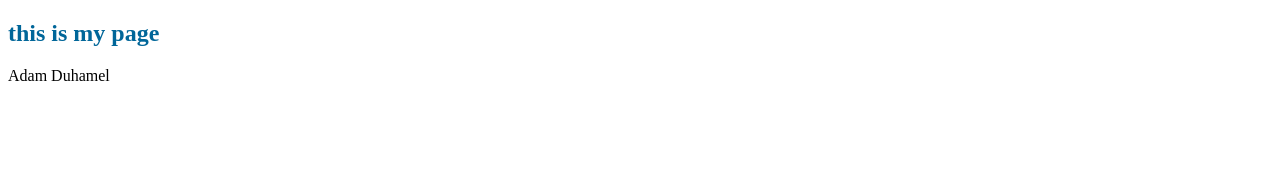
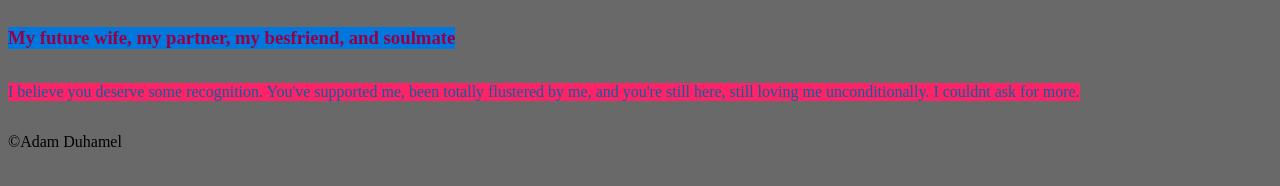
Before and after one commit to AdamD-2096/html-me-something, a plain HTML site: page index.html in a window 1280 px wide. Drawn offline with Linux system fonts and the light colour scheme.

Commit message:
added a header and footer and structured main also edited style

```diff
--- a/index.html
+++ b/index.html
@@ -1,11 +1,42 @@
 <!DOCTYPE html>
 <html>
     <head>
-        <title>Adams page</title>
+        <title>My Love -*- Rae</title>
         <link type="text/css" rel="stylesheet" href="style.css">
     </head>
     <body>
-        <h2>this is my page</h2>
-        <p>Adam Duhamel</p>
+        <header>
+            <h3 class="rachel">My future wife, my partner, my besfriend, and soulmate</h3>
+            <p class="adam">I believe you deserve some recognition.
+                You've supported me, been totally flustered by me, and you're still here,
+                still loving me unconditionally. I couldnt ask for more.</p>
+        </header>
+
+        <main>
+            <article>
+            </article>
+
+            <article>
+            </article>
+
+            <article>
+            </article>
+
+            <article>
+            </article>
+
+            <article>
+            </article>
+
+            <article>
+            </article>
+
+            <article>
+            </article>
+        </main>
+
+        <footer>
+            <p>&#169;Adam Duhamel</p>
+        </footer>
     </body>
 </html>
--- a/style.css
+++ b/style.css
@@ -1,3 +1,16 @@
-h2 {
+body {
+    background-color: #696969
+}
+
+
+
+.adam {
     color: #069;
+    background-color: #f26;
+    display: inline-block;
 }
+.rachel {
+    color: #904;
+    background-color: #07d;
+    display: inline-block;
+}
```
